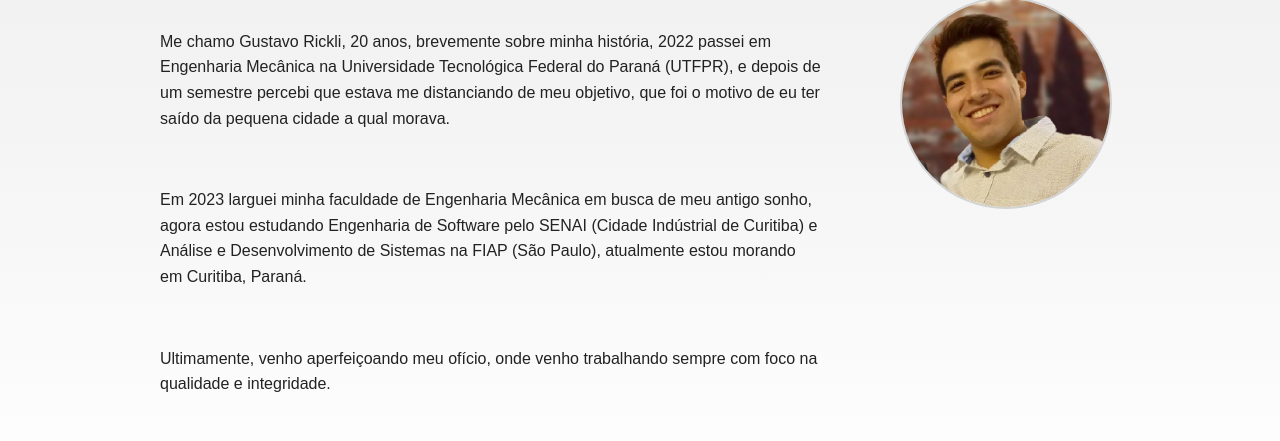
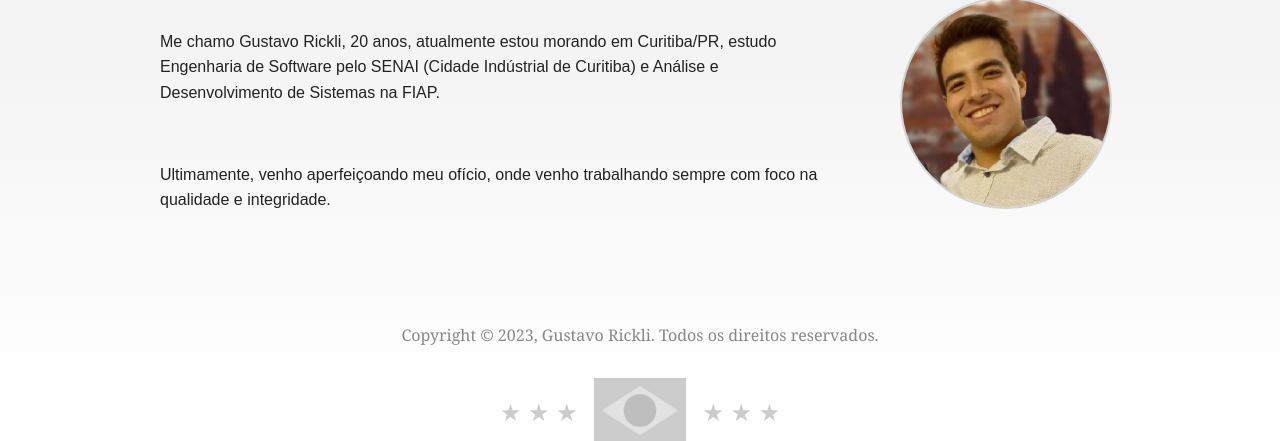
Before and after one commit to gustavo-rickli/portfolio, a plain HTML site: page index.html in a window 1280 px wide. Shown: the part 350-791 px from the top of the page. Drawn offline with Linux system fonts and the light colour scheme; a script that the page names is missing; a web font is replaced by a local one.

Commit message:
Update index.html

```diff
--- a/index.html
+++ b/index.html
@@ -37,13 +37,10 @@
       </div>
 
       <div class="text">
-        <p>Me chamo Gustavo Rickli, 20 anos, brevemente sobre minha história, 2022 passei em Engenharia Mecânica na Universidade Tecnológica Federal do Paraná (UTFPR),
-          e depois de um semestre percebi que estava me distanciando de meu objetivo, que foi o motivo de eu ter saído da pequena cidade a qual morava.
+        <p>Me chamo Gustavo Rickli, 20 anos, atualmente estou morando em Curitiba/PR, estudo Engenharia de Software pelo SENAI (Cidade Indústrial de Curitiba) e Análise e Desenvolvimento de Sistemas
+          na FIAP.
         </p>
 
-        <p>Em 2023 larguei minha faculdade de Engenharia Mecânica em busca de meu antigo sonho, agora estou estudando Engenharia de Software pelo SENAI (Cidade Indústrial de Curitiba) e Análise e Desenvolvimento de Sistemas
-          na FIAP (São Paulo), atualmente estou morando em Curitiba, Paraná.
-        </p>
         <p>
         Ultimamente, venho aperfeiçoando meu ofício, onde venho trabalhando sempre com foco na qualidade e integridade.
         </p>
```
